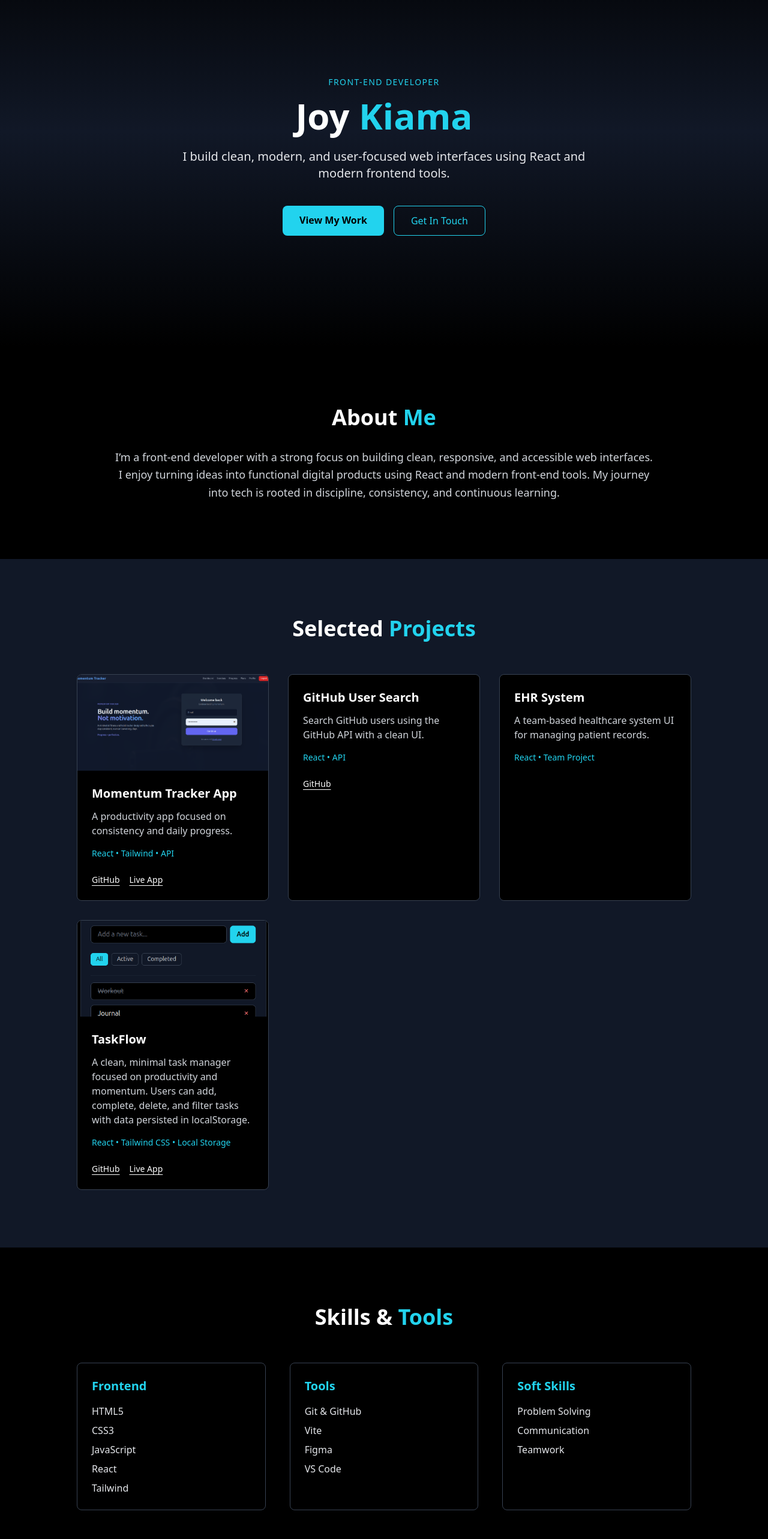
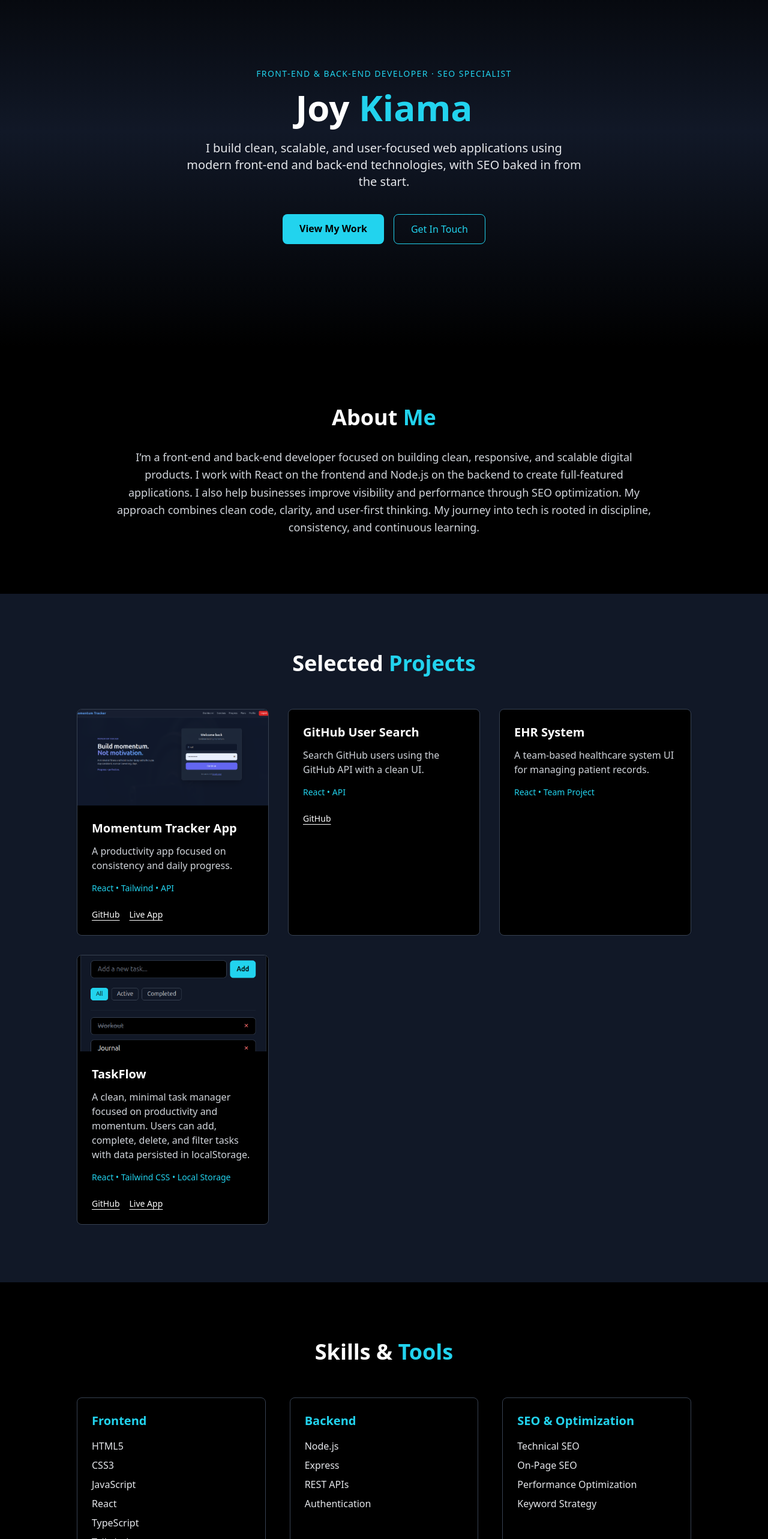
Before and after one commit to fittechjoy/joy-portfolio, a React (Vite) app: page / in a window 1280 px wide. Shown: the part 140-2706 px from the top of the page at 60% size. Built offline with nearby package versions, Linux system fonts and the light colour scheme.

Commit message:
Expand portfolio to include backend development and SEO

```diff
--- a/index.html
+++ b/index.html
@@ -5,25 +5,25 @@
     <link rel="icon" type="image/svg+xml" href="/vite.svg" />
 
     <!-- Primary Meta -->
-    <title>Joy Kiama | Front-End Developer</title>
+    <title>Joy Kiama | Front-End & Back-End Developer | SEO Specialist</title>
     <meta
       name="description"
-      content="Front-end developer building clean, modern, and user-focused web interfaces using React and Tailwind CSS. Open to remote roles and freelance projects."
+      content="Joy Kiama is a Front-End and Back-End Developer specializing in React, Node.js, and SEO optimization. Building clean, scalable, and user-focused web applications."
     />
 
     <!-- SEO -->
     <meta
       name="keywords"
-      content="Front-End Developer, React Developer, Tailwind CSS, Web Developer, Nairobi, Remote Developer, Freelance Frontend"
+      content="Front-End Developer, Back-End Developer, Full Stack Developer, React Developer, Node.js Developer, SEO Specialist, Web Developer, Nairobi, Remote Developer, Freelance Developer"
     />
     <meta name="author" content="Joy Kiama" />
     <meta name="viewport" content="width=device-width, initial-scale=1.0" />
 
     <!-- Open Graph (LinkedIn, WhatsApp, Facebook) -->
-    <meta property="og:title" content="Joy Kiama | Front-End Developer" />
+    <meta property="og:title" content="Joy Kiama | Front-End & Back-End Developer" />
     <meta
       property="og:description"
-      content="Clean, modern, and user-focused web interfaces built with React & Tailwind CSS."
+      content="Clean, modern, and scalable web applications built with React, Node.js, and SEO best practices."
     />
     <meta property="og:type" content="website" />
     <meta property="og:url" content="https://joy-portfolio-eta.vercel.app/" />
@@ -31,23 +31,23 @@
       property="og:image"
       content="https://joy-portfolio-eta.vercel.app/preview.png"
     />
-     <meta property="og:site_name" content="Joy Kiama Portfolio" />
-
+    <meta property="og:site_name" content="Joy Kiama Portfolio" />
 
     <!-- Twitter -->
     <meta name="twitter:card" content="summary_large_image" />
-    <meta name="twitter:title" content="Joy Kiama | Front-End Developer" />
+    <meta name="twitter:title" content="Joy Kiama | Front-End & Back-End Developer" />
     <meta
       name="twitter:description"
-      content="React & Tailwind front-end developer open to remote and freelance work."
+      content="Front-End, Back-End & SEO-focused developer open to remote and freelance work."
     />
     <meta
       name="twitter:image"
       content="https://joy-portfolio-eta.vercel.app/preview.png"
     />
+
+    <!-- Geo -->
     <meta name="geo.region" content="KE" />
     <meta name="geo.placename" content="Nairobi" />
-
   </head>
 
   <body>
--- a/src/App.jsx
+++ b/src/App.jsx
@@ -66,7 +66,7 @@ function App() {
 
         <div className="max-w-3xl pt-20">
           <p className="text-cyan-400 uppercase tracking-widest text-sm mb-4">
-            Front-End Developer
+            Front-End & Back-End Developer · SEO Specialist
           </p>
 
           <h1 className="text-5xl md:text-6xl font-extrabold mb-6">
@@ -74,7 +74,7 @@ function App() {
           </h1>
 
           <p className="text-gray-200 text-lg md:text-xl max-w-2xl mx-auto mb-10">
-            I build clean, modern, and user-focused web interfaces using React and modern frontend tools.
+            I build clean, scalable, and user-focused web applications using modern front-end and back-end technologies, with SEO baked in from the start.
           </p>
 
           <div className="flex justify-center gap-4">
@@ -105,8 +105,10 @@ function App() {
           </h2>
 
           <p className="text-gray-300 text-lg leading-relaxed">
-            I’m a front-end developer with a strong focus on building clean,
-            responsive, and accessible web interfaces. I enjoy turning ideas into functional digital products using React and modern front-end tools.
+           I’m a front-end and back-end developer focused on building clean, responsive, and scalable digital products.
+  I work with React on the frontend and Node.js on the backend to create full-featured applications.
+  I also help businesses improve visibility and performance through SEO optimization.
+  My approach combines clean code, clarity, and user-first thinking.
              My journey into tech is rooted in discipline, consistency, and continuous learning.
           </p>
         </div>
@@ -164,9 +166,19 @@ function App() {
           </h2>
 
           <div className="grid gap-10 md:grid-cols-3">
-            <SkillBox title="Frontend" items={["HTML5", "CSS3", "JavaScript", "React", "Tailwind"]} />
-            <SkillBox title="Tools" items={["Git & GitHub", "Vite", "Figma", "VS Code"]} />
-            <SkillBox title="Soft Skills" items={["Problem Solving", "Communication", "Teamwork"]} />
+            <SkillBox title="Frontend" items={["HTML5", "CSS3", "JavaScript", "React",  "TypeScript", "Tailwind"]} />
+            <SkillBox
+title="Backend"
+    items={["Node.js", "Express", "REST APIs", "Authentication"]}
+  />
+  <SkillBox
+    title="SEO & Optimization"
+    items={["Technical SEO", "On-Page SEO", "Performance Optimization", "Keyword Strategy"]}
+  />
+            <SkillBox
+    title="Tools"
+    items={["Git & GitHub", "Vite", "Postman", "Figma", "VS Code"]}
+  />
           </div>
         </div>
       </section>
@@ -177,11 +189,15 @@ function App() {
           Services I <span className="text-cyan-400">Offer</span>
         </h2>
 
-        <div className="max-w-5xl mx-auto grid gap-8 md:grid-cols-3">
-          <ServiceCard title="Front-End Development" />
-          <ServiceCard title="UI Implementation" />
-          <ServiceCard title="Website Fixes & Improvements" />
-        </div>
+      <div className="max-w-5xl mx-auto grid gap-8 md:grid-cols-4">
+
+  <ServiceCard title="Front-End Development" />
+  <ServiceCard title="Back-End Development" />
+  <ServiceCard title="UI Implementation" />
+  <ServiceCard title="SEO Optimization & Performance" />
+
+</div>
+
       </section>
 
       {/* CONTACT */}
```
